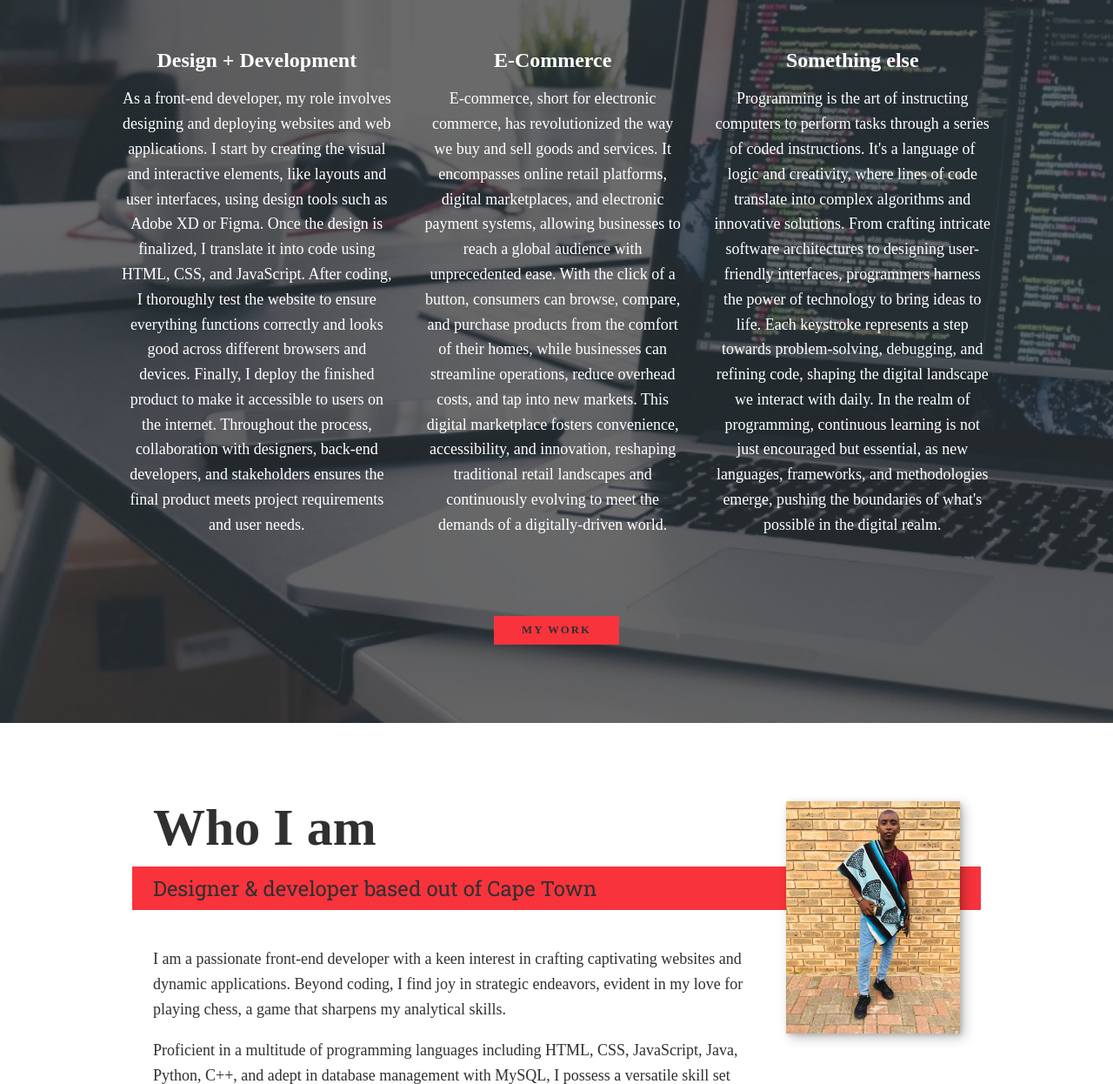
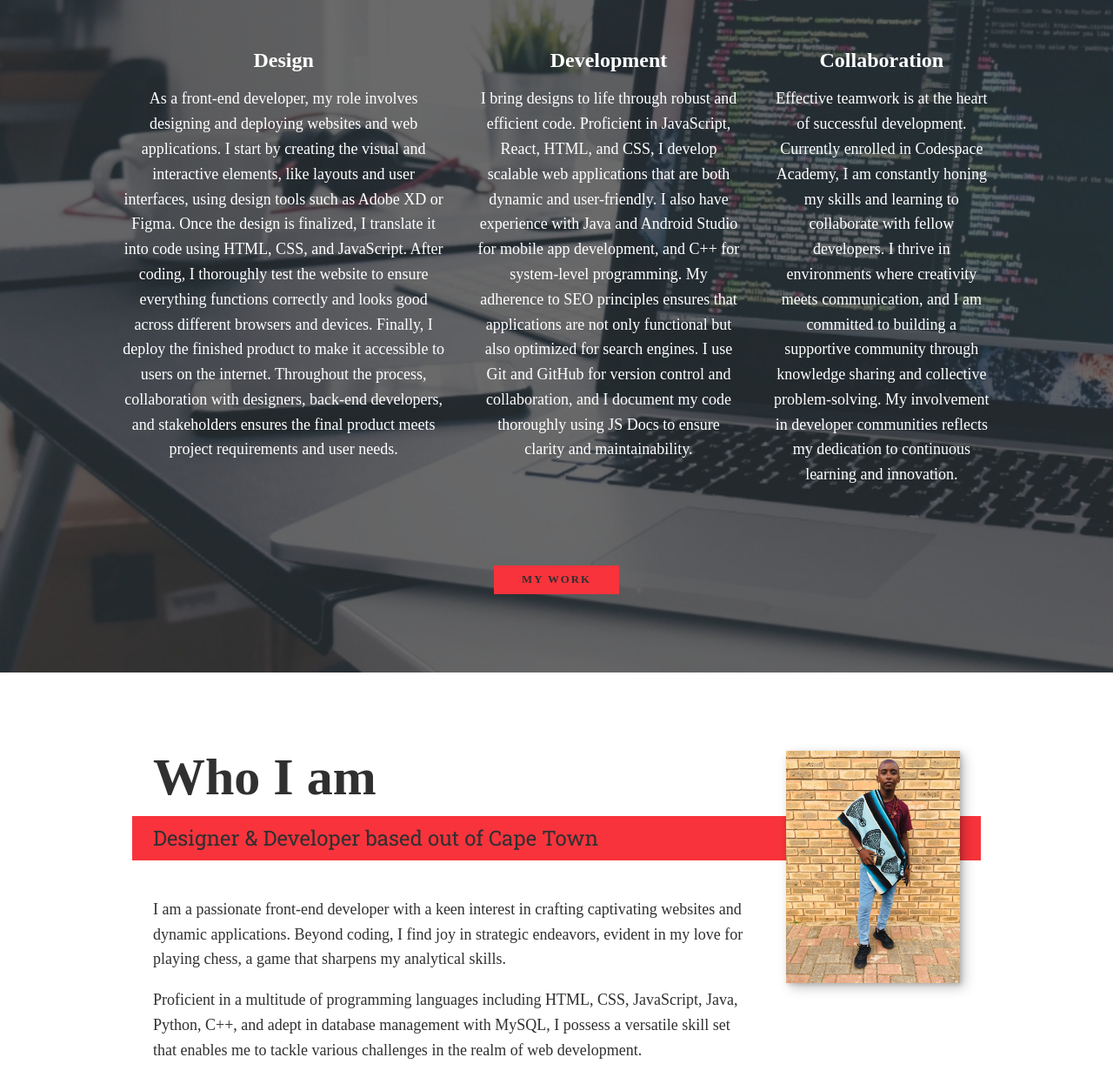
Before and after one commit to Sonwabiso1/SONMAL354_WFC2401_GroupA_Sonwabiso-Maloni_CDV05, a website built with Vite: page index.html in a window 1280 px wide. Shown: the part 733-1979 px from the top of the page at 87% size. Built offline with nearby package versions, Linux system fonts and the light colour scheme.

Commit message:
configured my services component to include design, development and collaboration

```diff
--- a/index.html
+++ b/index.html
@@ -46,16 +46,16 @@
             <h2 class="section__title section__title--services">What I do</h2>
             <div class="services">
                 <div class="service">
-                    <h3>Design + Development</h3>
+                    <h3>Design</h3>
                     <p>As a front-end developer, my role involves designing and deploying websites and web applications. I start by creating the visual and interactive elements, like layouts and user interfaces, using design tools such as Adobe XD or Figma. Once the design is finalized, I translate it into code using HTML, CSS, and JavaScript. After coding, I thoroughly test the website to ensure everything functions correctly and looks good across different browsers and devices. Finally, I deploy the finished product to make it accessible to users on the internet. Throughout the process, collaboration with designers, back-end developers, and stakeholders ensures the final product meets project requirements and user needs.</p>
                 </div> <!-- / service -->
                 <div class="service">
-                    <h3>E-Commerce</h3>
-                    <p>E-commerce, short for electronic commerce, has revolutionized the way we buy and sell goods and services. It encompasses online retail platforms, digital marketplaces, and electronic payment systems, allowing businesses to reach a global audience with unprecedented ease. With the click of a button, consumers can browse, compare, and purchase products from the comfort of their homes, while businesses can streamline operations, reduce overhead costs, and tap into new markets. This digital marketplace fosters convenience, accessibility, and innovation, reshaping traditional retail landscapes and continuously evolving to meet the demands of a digitally-driven world.</p>
+                    <h3>Development</h3>
+                    <p>I bring designs to life through robust and efficient code. Proficient in JavaScript, React, HTML, and CSS, I develop scalable web applications that are both dynamic and user-friendly. I also have experience with Java and Android Studio for mobile app development, and C++ for system-level programming. My adherence to SEO principles ensures that applications are not only functional but also optimized for search engines. I use Git and GitHub for version control and collaboration, and I document my code thoroughly using JS Docs to ensure clarity and maintainability.</p>
                 </div>
                 <div class="service">
-                    <h3>Something else</h3>
-                    <p>Programming is the art of instructing computers to perform tasks through a series of coded instructions. It's a language of logic and creativity, where lines of code translate into complex algorithms and innovative solutions. From crafting intricate software architectures to designing user-friendly interfaces, programmers harness the power of technology to bring ideas to life. Each keystroke represents a step towards problem-solving, debugging, and refining code, shaping the digital landscape we interact with daily. In the realm of programming, continuous learning is not just encouraged but essential, as new languages, frameworks, and methodologies emerge, pushing the boundaries of what's possible in the digital realm.</p>
+                    <h3>Collaboration</h3>
+                    <p>Effective teamwork is at the heart of successful development. Currently enrolled in Codespace Academy, I am constantly honing my skills and learning to collaborate with fellow developers. I thrive in environments where creativity meets communication, and I am committed to building a supportive community through knowledge sharing and collective problem-solving. My involvement in developer communities reflects my dedication to continuous learning and innovation.</p>
                 </div>
 
             </div> <!-- / services -->
@@ -67,7 +67,7 @@
         <!-- About me -->
         <section class="about-me" id="about">
            <h2 class="section__title section__title--about">Who I am</h2>
-           <p class="section__subtitle section__subtitle--about">Designer & developer based out of Cape Town</p>
+           <p class="section__subtitle section__subtitle--about">Designer & Developer based out of Cape Town</p>
 
            <div class="about-me__body">
                <p>I am a passionate front-end developer with a keen interest in crafting captivating websites and dynamic applications. Beyond coding, I find joy in strategic endeavors, evident in my love for playing chess, a game that sharpens my analytical skills.</p>
```
